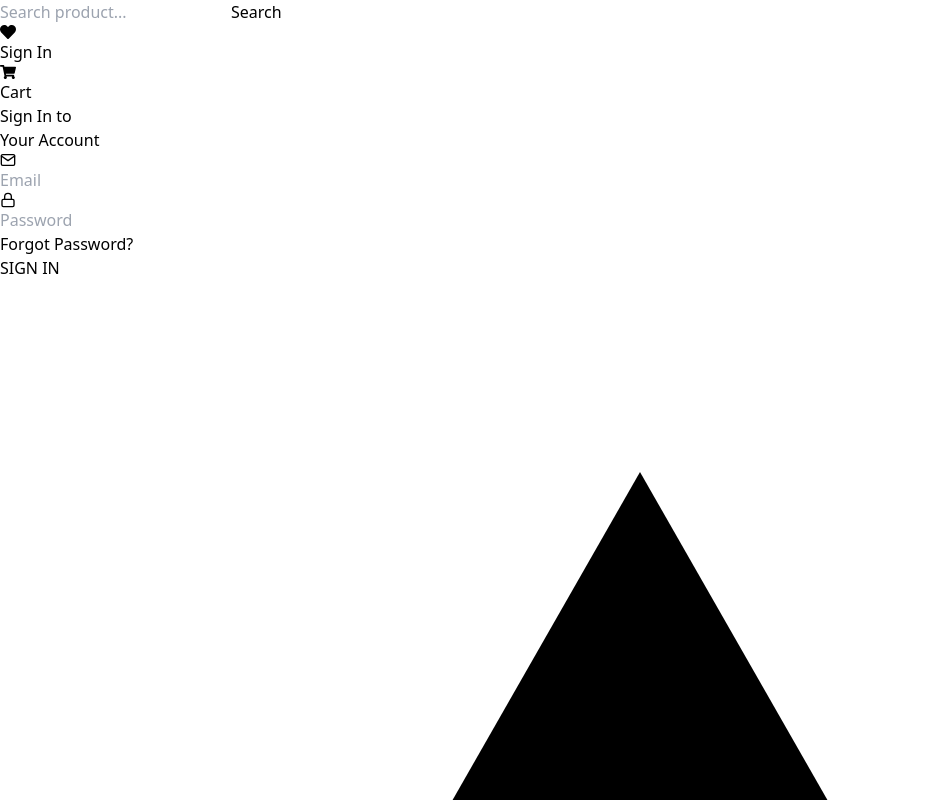
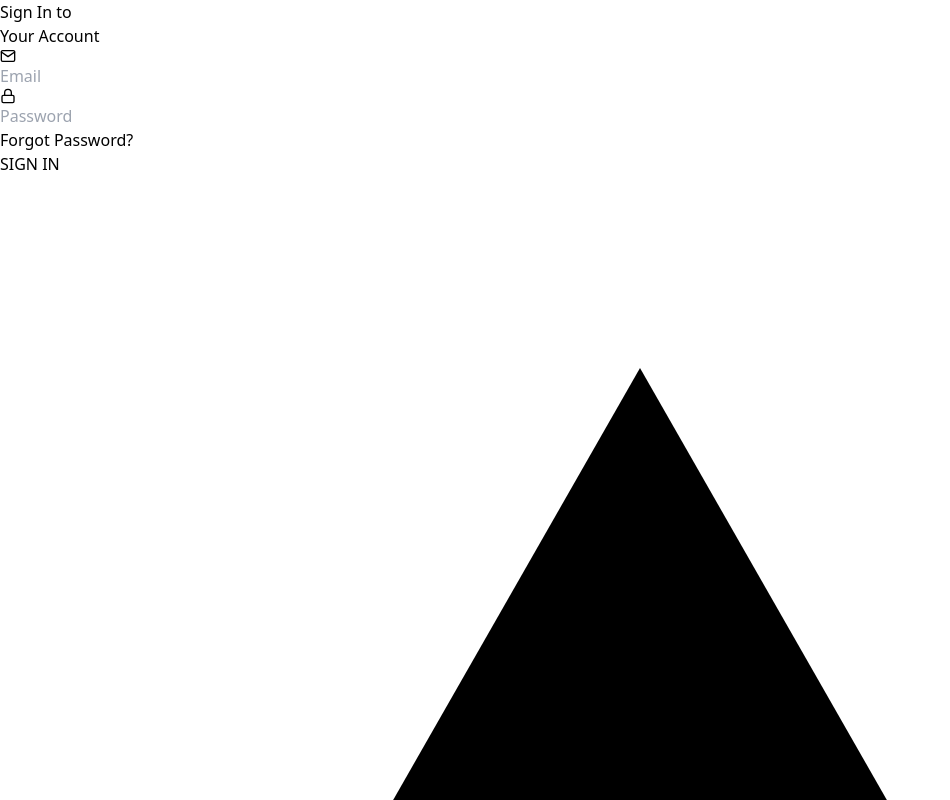
Before and after one commit to manikandank8086/seclob-machine-test, a React app in the folder frontend/: page / in a window 1280 px wide. Shown: the top 800 px of the page, without its empty margins (0-950 px from the left). Built offline with nearby package versions, Linux system fonts and the light colour scheme; the HTML template or start-up script is replaced by a standard one.

Commit message:
fix(ui): prevent navbar from showing on auth pages (login/register)

```diff
--- a/frontend/src/App.jsx
+++ b/frontend/src/App.jsx
@@ -30,17 +30,23 @@ function Layout() {
     location.pathname === "/register" ||
     location.pathname.startsWith("/product");
 
+    const hideNavbar =
+  location.pathname === "/" ||
+  location.pathname === "/register";
+
   return (
     <div className="min-h-screen flex flex-col">
       <ToastContainer position="top-right" autoClose={2000} />
 
       {/* NAVBAR */}
+      {!hideNavbar && (
   <div className="sticky top-0 z-50">
     <Navbar
       wishlistCount={products.filter((p) => p.wishlist).length}
       onSearch={setSearchTerm}
     />
   </div>
+)}
 
       {/* BODY */}
       <div className="flex flex-1">
```
Lines whose indentation alone changed are shown as unchanged.
